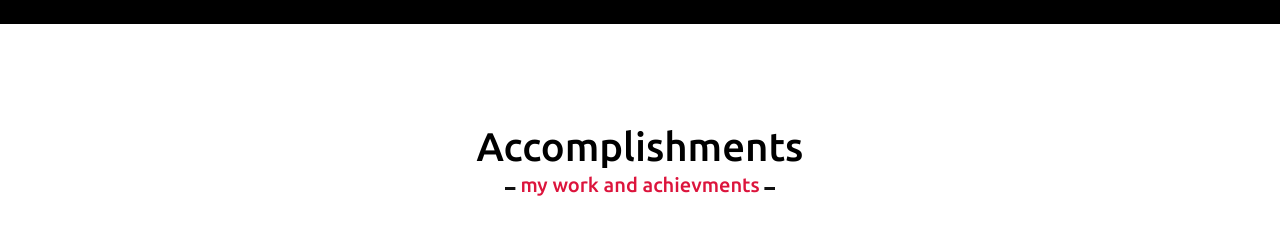
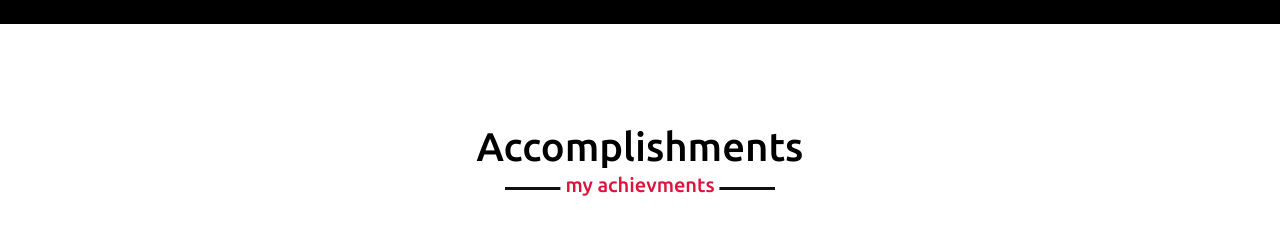
Before and after one commit to kanupriya0077/myportfolio.github.io, a plain HTML site: page index.html in a window 1280 px wide. Shown: the part 2160-2400 px from the top of the page. Drawn offline with nearby package versions, Linux system fonts and the light colour scheme.

Commit message:
Update stylesheet.css

```diff
--- a/stylesheet.css
+++ b/stylesheet.css
@@ -466,7 +466,7 @@ section .title::after {
 /*      ACCOMPLISHMENTS         */
 
 .accomplishments .title::after {
-    content: "my work and achievments";
+    content: "my achievments";
 }
 
 .accomplishments .title::before {
```
